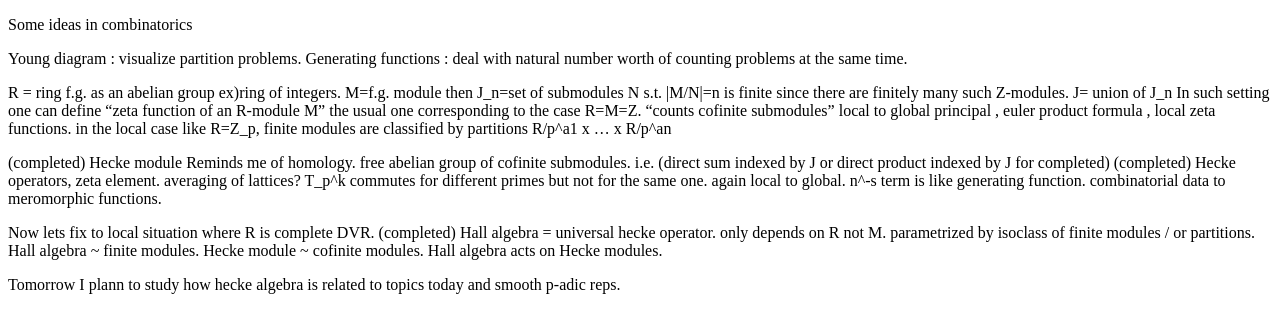
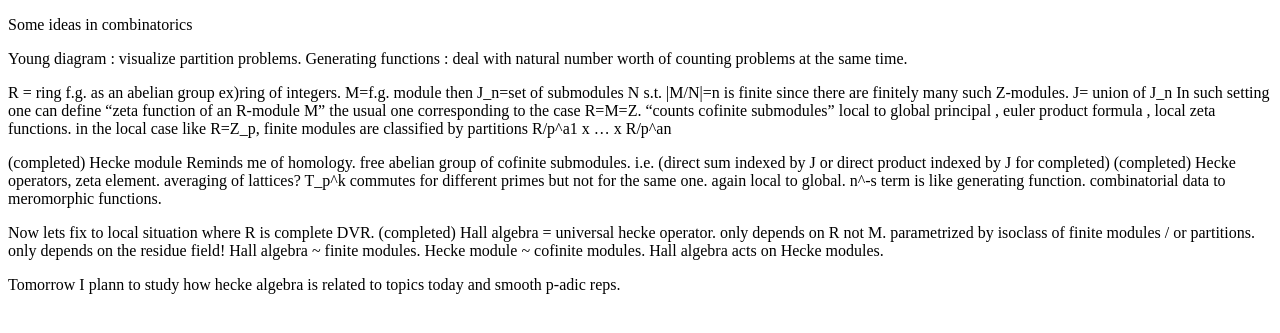
Before and after one commit to alchan00/alchan00.github.io, a Jekyll site: the page built from daily-notes/2026-09-11/index.md, in a window 1280 px wide. Shown: the top 333 px of the page. Built offline with Jekyll 4.4.1, drawn with Linux system fonts in a browser that asks for light colours; our own code applies the rules of GitHub Pages for plain Markdown files.

Commit message:
Update index.md

```diff
--- a/daily-notes/2026-09-11/index.md
+++ b/daily-notes/2026-09-11/index.md
@@ -18,7 +18,7 @@ in the local case like R=Z_p, finite modules are classified by partitions R/p^a1
 n^-s term is like generating function. combinatorial data to meromorphic functions.
 
 Now lets fix to local situation where R is complete DVR.
-(completed) Hall algebra = universal hecke operator. only depends on R not M. parametrized by isoclass of finite modules / or partitions.
+(completed) Hall algebra = universal hecke operator. only depends on R not M. parametrized by isoclass of finite modules / or partitions. only depends on the residue field!
 Hall algebra ~ finite modules.
 Hecke module ~ cofinite modules.
 Hall algebra acts on Hecke modules.
```
